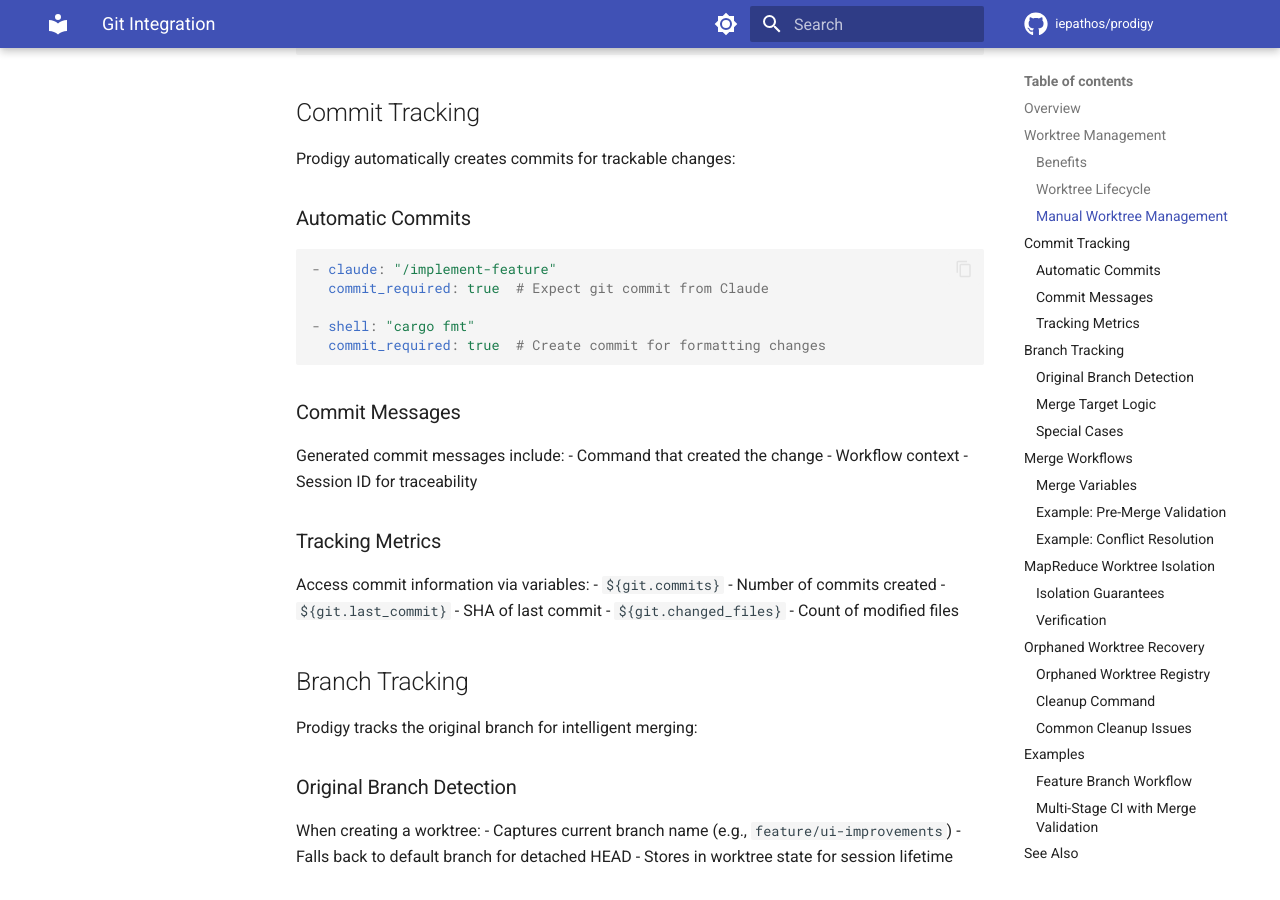
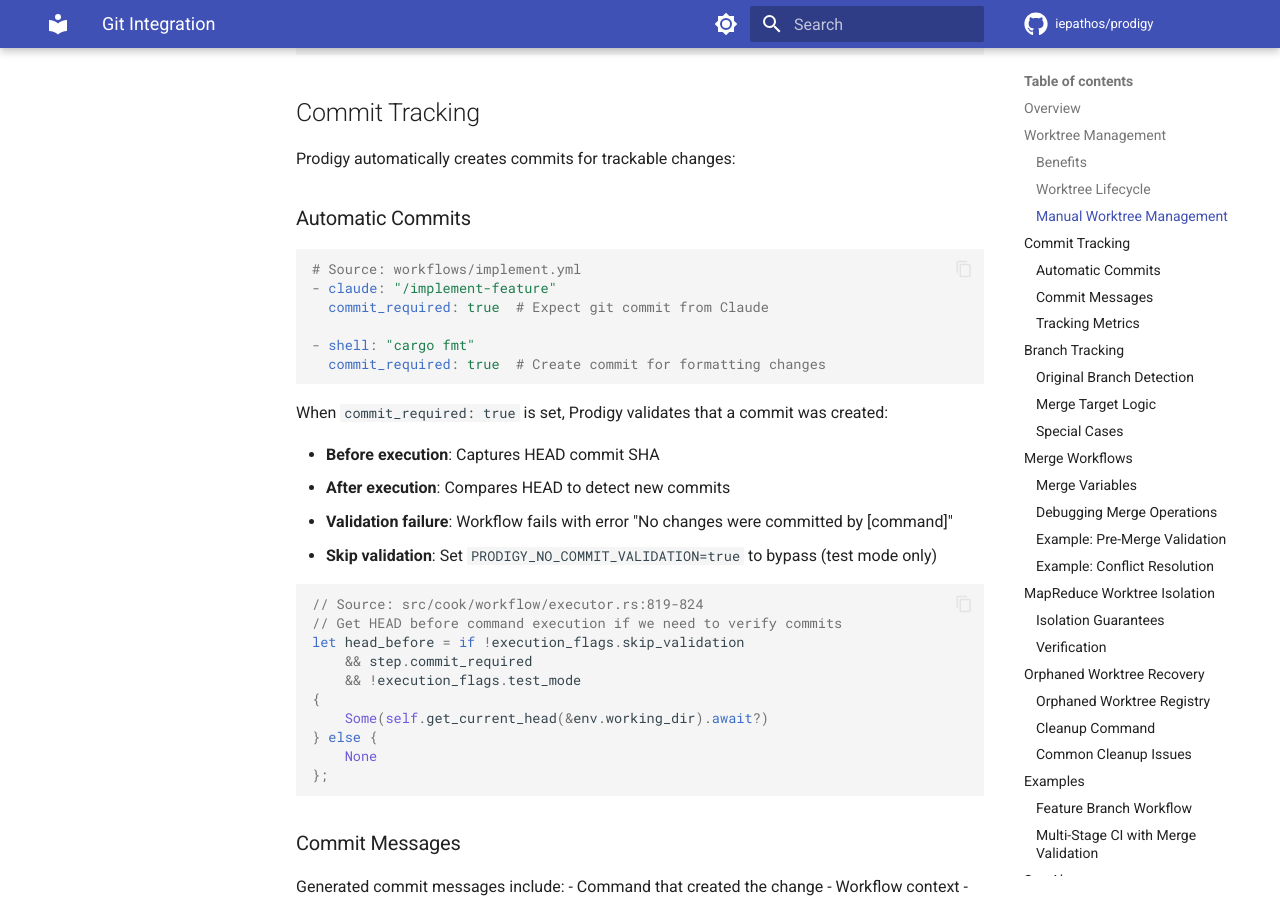
Before and after one commit to iepathos/prodigy, an MkDocs documentation site: the page built from docs/advanced/git-integration.md, in a window 1280 px wide and 900 px high, scrolled down 1360 px. Built offline with MkDocs 1.6.1 and Material for MkDocs 9.7.7, drawn with Linux system fonts in a browser that asks for light colours; comment, search, counter and statistics services are not loaded; some of the changed text lies outside the part shown.

Commit message:
docs: fix drift in Prodigy page 'Git Integration'
Fixed 2 issue(s):
- [low] Documentation mentions commit_required flag but doesn't fully explain validation behavior when expected commits are missing
- [low] No mention of Claude streaming output control during merge operations

Added:
- Detailed explanation of commit_required validation behavior with code example
- Source attribution for code examples (workflows/implement.yml, src/cook/workflow/executor.rs)
- New 'Debugging Merge Operations' section with verbosity flags (-v) and PRODIGY_CLAUDE_CONSOLE_OUTPUT
- Material for MkDocs admonition for debugging tips

Quality improved from 'Good - Documentation is accurate and comprehensive with minor areas for improvement' to expected standard.

````diff
--- a/docs/advanced/git-integration.md
+++ b/docs/advanced/git-integration.md
@@ -58,11 +58,32 @@ Prodigy automatically creates commits for trackable changes:
 ### Automatic Commits
 
 ```yaml
+# Source: workflows/implement.yml
 - claude: "/implement-feature"
   commit_required: true  # Expect git commit from Claude
 
 - shell: "cargo fmt"
   commit_required: true  # Create commit for formatting changes
+```
+
+When `commit_required: true` is set, Prodigy validates that a commit was created:
+
+- **Before execution**: Captures HEAD commit SHA
+- **After execution**: Compares HEAD to detect new commits
+- **Validation failure**: Workflow fails with error "No changes were committed by [command]"
+- **Skip validation**: Set `PRODIGY_NO_COMMIT_VALIDATION=true` to bypass (test mode only)
+
+```rust
+// Source: src/cook/workflow/executor.rs:819-824
+// Get HEAD before command execution if we need to verify commits
+let head_before = if !execution_flags.skip_validation
+    && step.commit_required
+    && !execution_flags.test_mode
+{
+    Some(self.get_current_head(&env.working_dir).await?)
+} else {
+    None
+};
 ```
 
 ### Commit Messages
@@ -110,6 +131,7 @@ Merge back to the tracked original branch:
 Customize the merge process with validation and testing:
 
 ```yaml
+# Source: workflows/implement.yml
 merge:
   commands:
     - shell: "git fetch origin"
@@ -127,6 +149,24 @@ Available in merge workflows:
 - `${merge.source_branch}` - Source branch (worktree branch)
 - `${merge.target_branch}` - Target branch (original branch)
 - `${merge.session_id}` - Session ID for correlation
+
+### Debugging Merge Operations
+
+Control Claude output visibility during merge operations:
+
+```bash
+# Default: Clean output, no Claude streaming
+prodigy run workflow.yml
+
+# Verbose: Show Claude JSON streaming output
+prodigy run workflow.yml -v
+
+# Force streaming output via environment variable
+PRODIGY_CLAUDE_CONSOLE_OUTPUT=true prodigy run workflow.yml
+```
+
+!!! tip "Debug Merge Failures"
+    Use `-v` flag to see real-time Claude interactions during merge operations. This shows tool invocations, decision-making, and helps diagnose merge conflicts or validation failures.
 
 ### Example: Pre-Merge Validation
 
````
